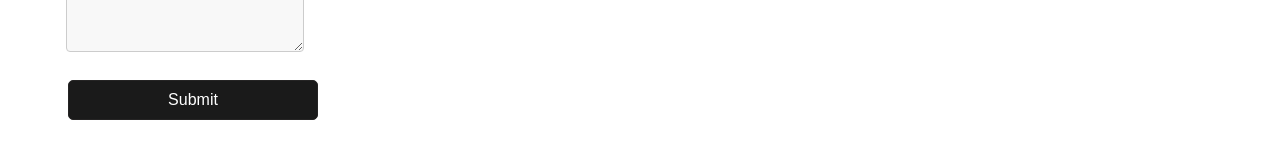
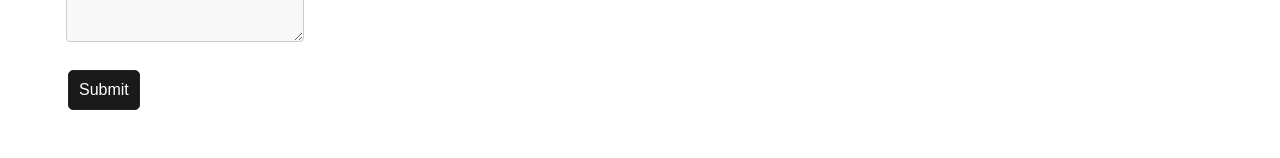
Before and after one commit to rocio-alcala/commandlink-challenge, a React (Vite) app: page / in a window 1280 px wide. Shown: the part 738-896 px from the top of the page. Built offline with nearby package versions, Linux system fonts and the light colour scheme.

Commit message:
style: fixing style

```diff
--- a/src/App.css
+++ b/src/App.css
@@ -1,13 +1,14 @@
 nav {
   display: flex;
   justify-content: flex-start;
- align-items: center;
+  align-items: center;
   background-color: black;
   color: white;
   padding-left: 4rem;
-  height: fit-content;
-  height: 70px;
+  height: 60px;
 }
+
+img { object-fit: scale-down;}
 
 .container {
   width: 100%;
@@ -37,7 +38,7 @@ nav {
 }
 
 button {
-  width: 250px;
+  max-width: 50%;
   padding: 10px;
   margin: 20px;
   font-size: 16px;
```
